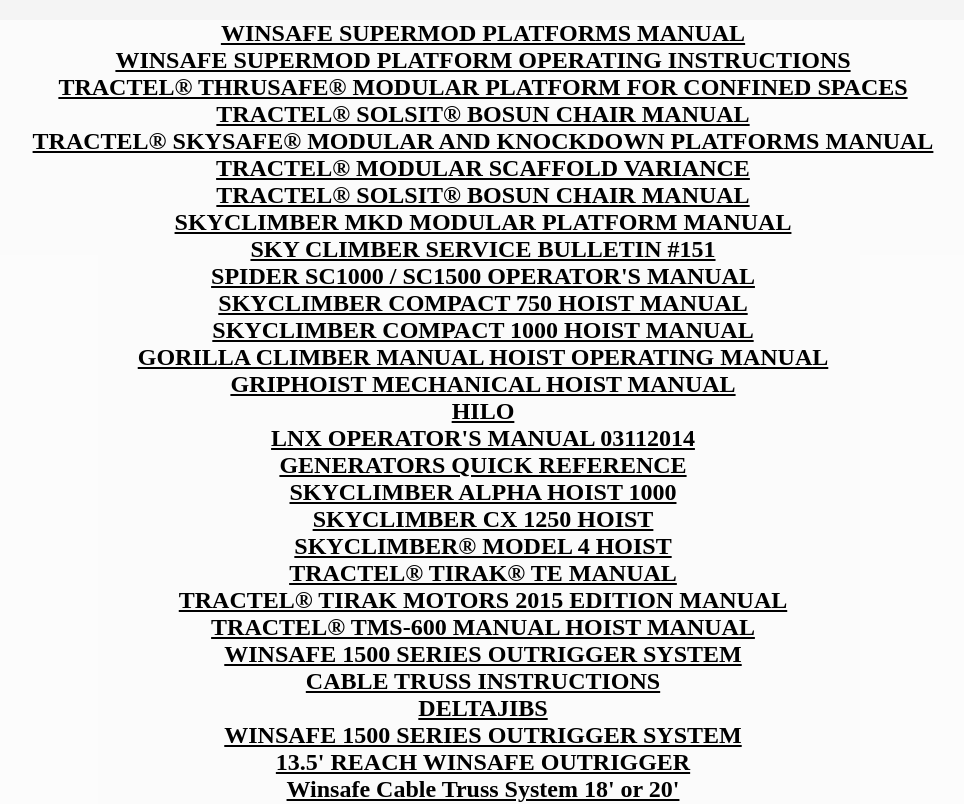
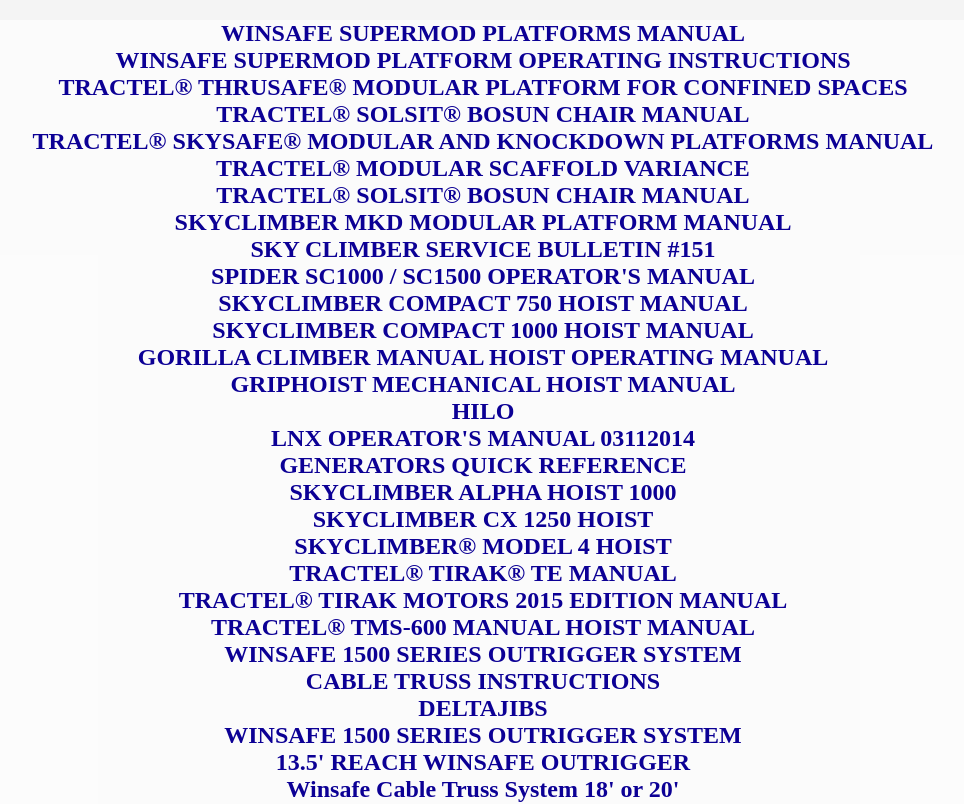
Before and after one commit to farhanyousaf786/hexagon, a React (Create React App) app: page /products-list in a window 1280 px wide. Shown: the top 804 px of the page, without its empty margins (157-1121 px from the left). Built offline with nearby package versions, Linux system fonts and the light colour scheme; a web font is replaced by a local one.

Commit message:
link styling on progress

```diff
--- a/src/Components/ProductList/ListStyle/ListStyle.css
+++ b/src/Components/ProductList/ListStyle/ListStyle.css
@@ -1,5 +1,21 @@
 a{
 
 
-    color: #000;
+    color: rgb(12, 0, 149);
 }
+
+a:link {
+    text-decoration: none;
+}
+
+a:visited {
+    text-decoration: none;
+}
+
+a:hover {
+    text-decoration: none;
+}
+
+a:active {
+    text-decoration: none;
+}
```
